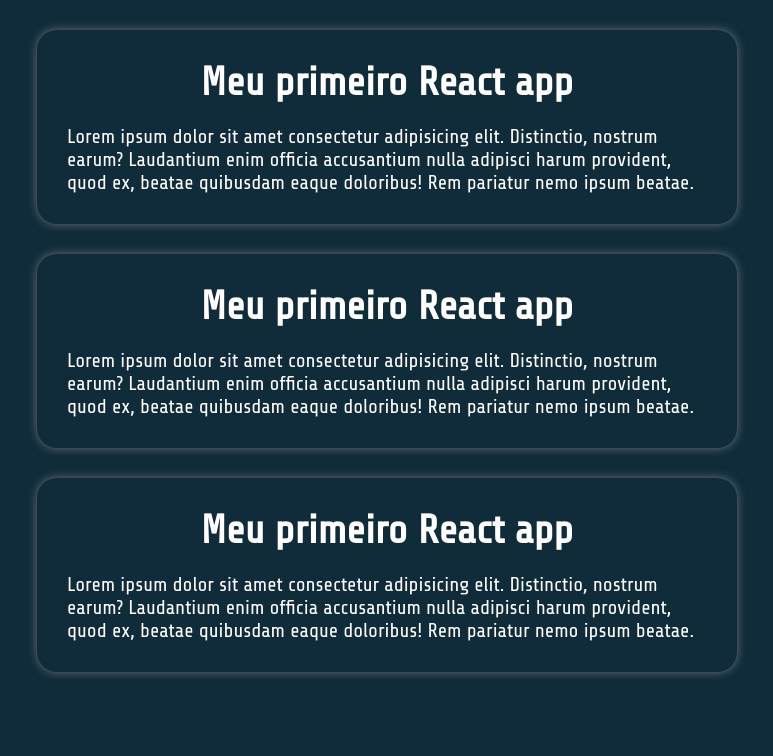
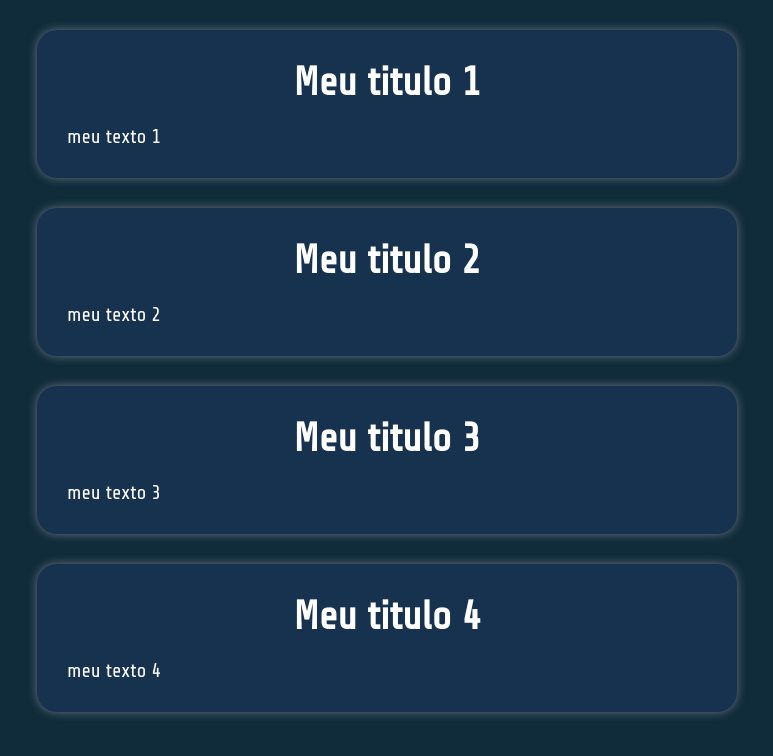
Before and after one commit to DaviFelipe3340/ppi-gui, a React (Vite) app: page / in a window 1280 px wide. Shown: the top 756 px of the page, without its empty margins (253-1026 px from the left). Built offline with nearby package versions, Linux system fonts and the light colour scheme.

Commit message:
aula 23/05/2025

```diff
--- a/src/App.jsx
+++ b/src/App.jsx
@@ -3,11 +3,78 @@
 import { MyText } from "./components/MyText.jsx";
 
 export default function App() {
+  const texts = [
+    { title: "Meu titulo", text: "meu texto" },
+    { title: "Meu titulo", text: "meu texto" },
+    { title: "Meu titulo", text: "meu texto" },
+    { title: "Meu titulo", text: "meu texto" },
+  ];
   return (
+    //React Fragment
     <>
-      <MyText />
-      <MyText />
-      <MyText />
+    {
+      texts.map((obj, index) => {
+       return <MyText key={index} title={`${obj.title} ${index + 1}`}>
+          {`${obj.text} ${index + 1}`}
+        </MyText>
+})}
     </>
+
+
+
+
+
+
+
+
+
+
+
+
+
+
+
+
+
+
+
+
+
+
+
+
+
+
+
+
+
+
+
+
+
+
+
+
+
+
+
+
+
+
+
+
+
+    //  {
+    //
+    //  texts.map((obj, index) => (
+    //    <MyText title={obj.title + " " + (index + 1)}>
+    //      {obj.text + " " + (index + 1)}
+    //    </MyText>
+    //  ))
+    //
+    //  }
+
+
+
   );
 }
--- a/src/components/MyText.jsx
+++ b/src/components/MyText.jsx
@@ -1,16 +1,11 @@
 import styles from "./MyText.module.css";
 
-export function MyText() {
+export function MyText({ title, children }) {
   return (
     <div className={styles.container}>
       <div className={styles.div}>
-        <h1 className={styles.title}>Meu primeiro React app</h1>
-        <p className={styles.text}>
-          Lorem ipsum dolor sit amet consectetur adipisicing elit. Distinctio,
-          nostrum earum? Laudantium enim officia accusantium nulla adipisci
-          harum provident, quod ex, beatae quibusdam eaque doloribus! Rem
-          pariatur nemo ipsum beatae.
-        </p>
+        <h1 className={styles.title}>{title}</h1>
+        <p className={styles.text}>{children}</p>
       </div>
     </div>
   );
--- a/src/components/MyText.module.css
+++ b/src/components/MyText.module.css
@@ -8,7 +8,7 @@
 }
 
 .div {
-  background-color: var(--primary-dark);
+  background-color: var(--prussian-blue-2);
   color: var(--primary-contrast);
   box-shadow: 0 0 1rem var(--gray-500);
   padding: 3rem;
```
